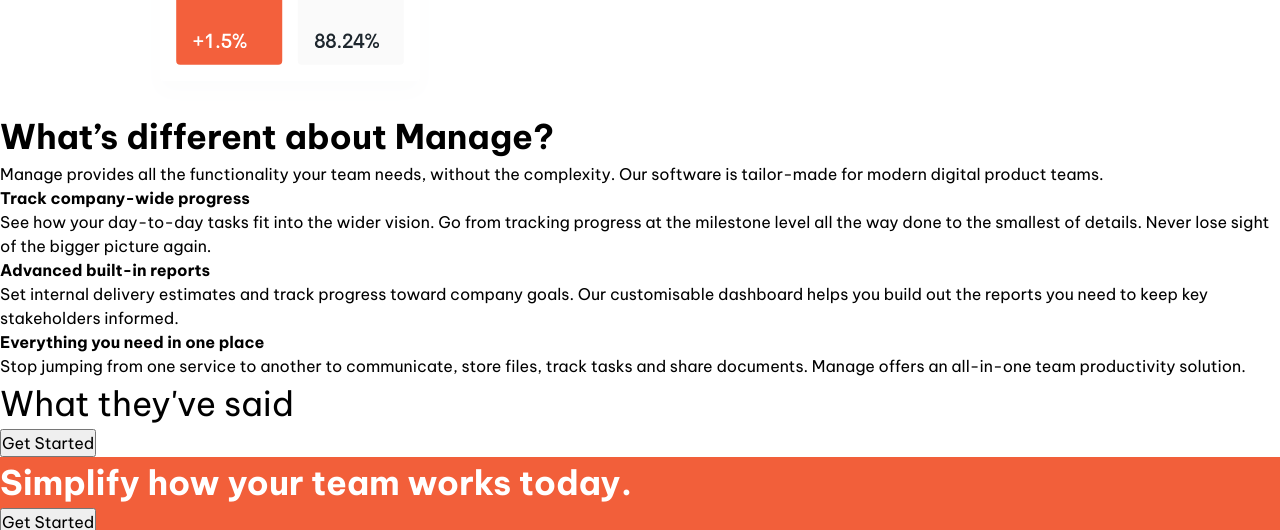
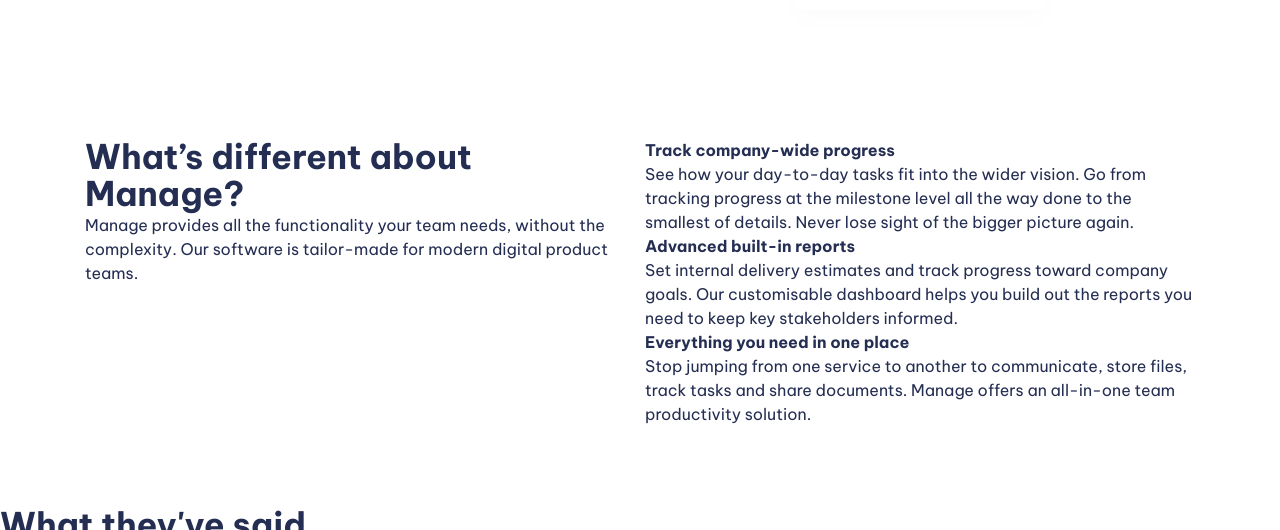
Before and after one commit to CemEkiz/manage-website, a website built with Vite: page index.html in a window 1280 px wide. Shown: the part 710-1240 px from the top of the page. Built offline with nearby package versions, Linux system fonts and the light colour scheme.

Commit message:
ui: style general layout

```diff
--- a/index.html
+++ b/index.html
@@ -33,7 +33,7 @@
 		</header>
 
 		<main>
-			<section>
+			<section class="padding-block-900">
 				<div class="container">
 					<div class="even-columns">
 						<div>
@@ -57,7 +57,7 @@
 				</div>
 			</section>
 
-			<section>
+			<section class="padding-block-900">
 				<div class="container">
 					<div class="even-columns">
 						<div>
@@ -114,13 +114,15 @@
 				</div>
 			</section>
 
-			<section class="carousel">
-				<h2 class="fs-secondary-heading">What they've said</h2>
+			<section class="carousel | padding-block-700">
+				<h2 class="fs-secondary-heading fw-bold">What they've said</h2>
 				<!-- Carousel here -->
 				<button class="button">Get Started</button>
 			</section>
 
-			<section class="cta | bg-accent-400 text-neutral-100">
+			<section
+				class="cta | padding-block-700 bg-accent-400 text-neutral-100"
+			>
 				<div class="container">
 					<div class="even-columns">
 						<div>
@@ -138,7 +140,7 @@
 			</section>
 		</main>
 
-		<footer class="bg-neutral-900 text-neutral-100">
+		<footer class="padding-block-700 bg-neutral-900 text-neutral-100">
 			<div class="container">
 				<div class="even-columns">
 					<div>
--- a/sass/abstracts/_variables.scss
+++ b/sass/abstracts/_variables.scss
@@ -1,6 +1,8 @@
 :root {
 	/* Color */
+	--clr-accent-500: hsl(12, 60%, 45%);
 	--clr-accent-400: hsl(12, 88%, 59%);
+	--clr-accent-300: hsl(12, 88%, 65%);
 	--clr-accent-100: hsl(13, 100%, 96%);
 
 	--clr-primary-400: hsl(228, 39%, 23%);
@@ -33,6 +35,16 @@
 	--fs-secondary-heading: var(--fs-xl);
 	--fs-nav: var(--fs-m);
 	--fs-button: var(--fs-regular);
+
+	--size-100: 0.25rem;
+	--size-200: 0.5rem;
+	--size-300: 0.75rem;
+	--size-400: 1rem;
+	--size-500: 1.5rem;
+	--size-600: 2rem;
+	--size-700: 3rem;
+	--size-800: 4rem;
+	--size-900: 5rem;
 }
 
 @media (min-width: 50em) {
--- a/sass/base/_reset.scss
+++ b/sass/base/_reset.scss
@@ -30,8 +30,6 @@
 	min-height: 100vh;
 	text-rendering: optimizeSpeed;
 	line-height: 1.5;
-	font-family: var(--ff-primary);
-	font-size: var(--fs-body);
 }
 
 /* A elements that don't have a class get default styles */
--- a/sass/base/_utilities.scss
+++ b/sass/base/_utilities.scss
@@ -46,9 +46,11 @@
 
 .fs-primary-heading {
 	font-size: var(--fs-primary-heading);
+	line-height: 1.1;
 }
 .fs-secondary-heading {
 	font-size: var(--fs-secondary-heading);
+	line-height: 1.1;
 }
 
 .fs-300 {
--- /dev/null
+++ b/sass/components/_button.scss
@@ -0,0 +1,30 @@
+@use '../abstracts/' as *;
+
+.button {
+	border: 0;
+	cursor: pointer;
+	text-decoration: none;
+	border-radius: 100vmax;
+	padding: 1.25em 2.5em;
+	font-weight: var(--fw-bold);
+	color: var(--clr-neutral-100);
+	background-color: var(--clr-accent-400);
+	line-height: 1;
+
+	&:hover,
+	&:focus-visible {
+		background-color: var(--clr-accent-300);
+		box-shadow: 0 1.25em 1em -1em var(--clr-accent-400);
+	}
+
+	&[data-type='inverted'] {
+		background-color: var(--clr-neutral-100);
+		color: var(--clr-accent-400);
+
+		&:hover,
+		&:focus-visible {
+			background-color: var(--clr-neutral-100);
+			color: var(--clr-accent-300);
+		}
+	}
+}
--- /dev/null
+++ b/sass/layout/_general.scss
@@ -0,0 +1,33 @@
+@use '../abstracts/' as *;
+
+body {
+	font-size: var(--fs-body);
+	font-family: var(--ff-body);
+	color: var(--clr-primary-400);
+}
+
+.container {
+	--max-width: 1110px;
+	--padding: 4rem;
+
+	width: min(var(--max-width), 100% - (var(--padding) * 2));
+	margin-inline: auto;
+}
+
+.even-columns {
+	display: grid;
+	gap: 1rem;
+
+	@media (min-width: 50em) {
+		grid-auto-flow: column;
+		grid-auto-columns: 1fr;
+	}
+}
+
+.padding-block-900 {
+	padding-block: var(--size-900);
+}
+
+.padding-block-700 {
+	padding-block: var(--size-700);
+}
--- a/sass/main.scss
+++ b/sass/main.scss
@@ -1,2 +1,6 @@
 @use 'base/reset';
 @use 'base/utilities';
+
+@use 'layout/general';
+
+@use 'components/button';
```
